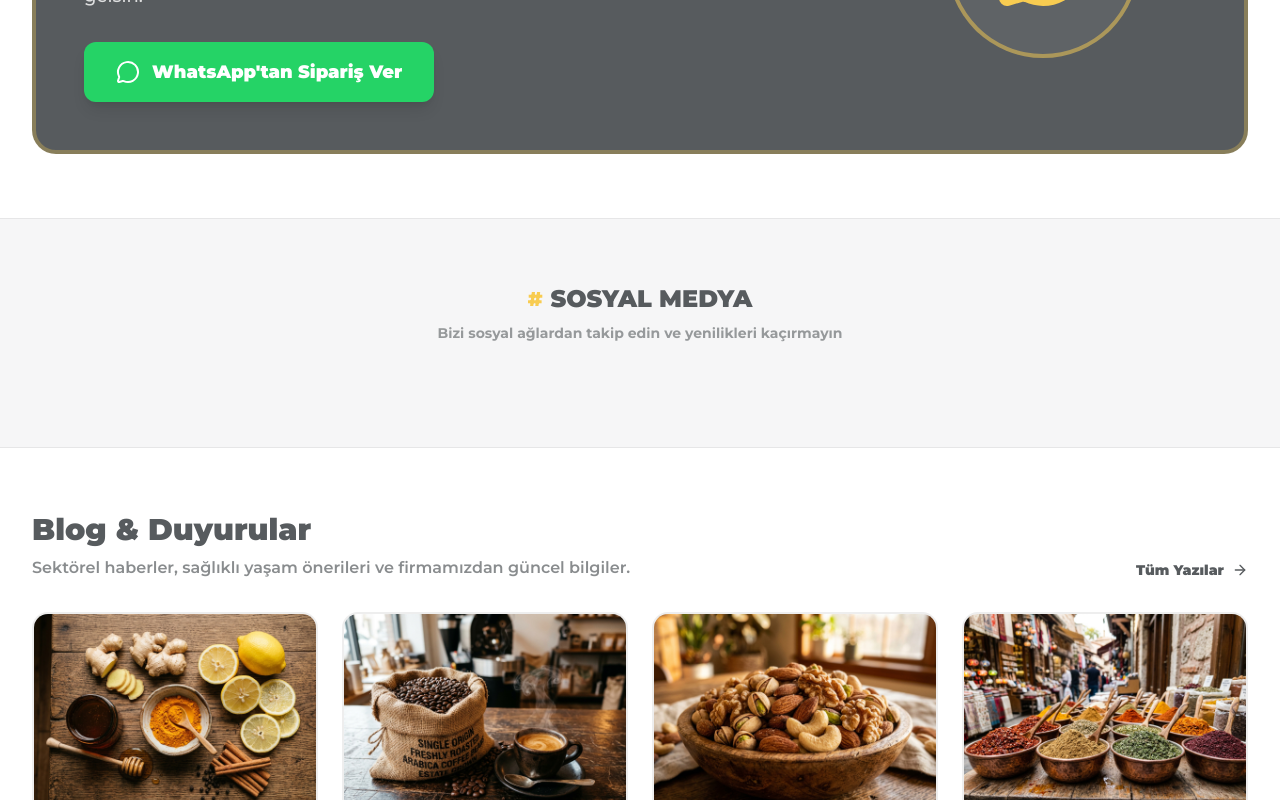
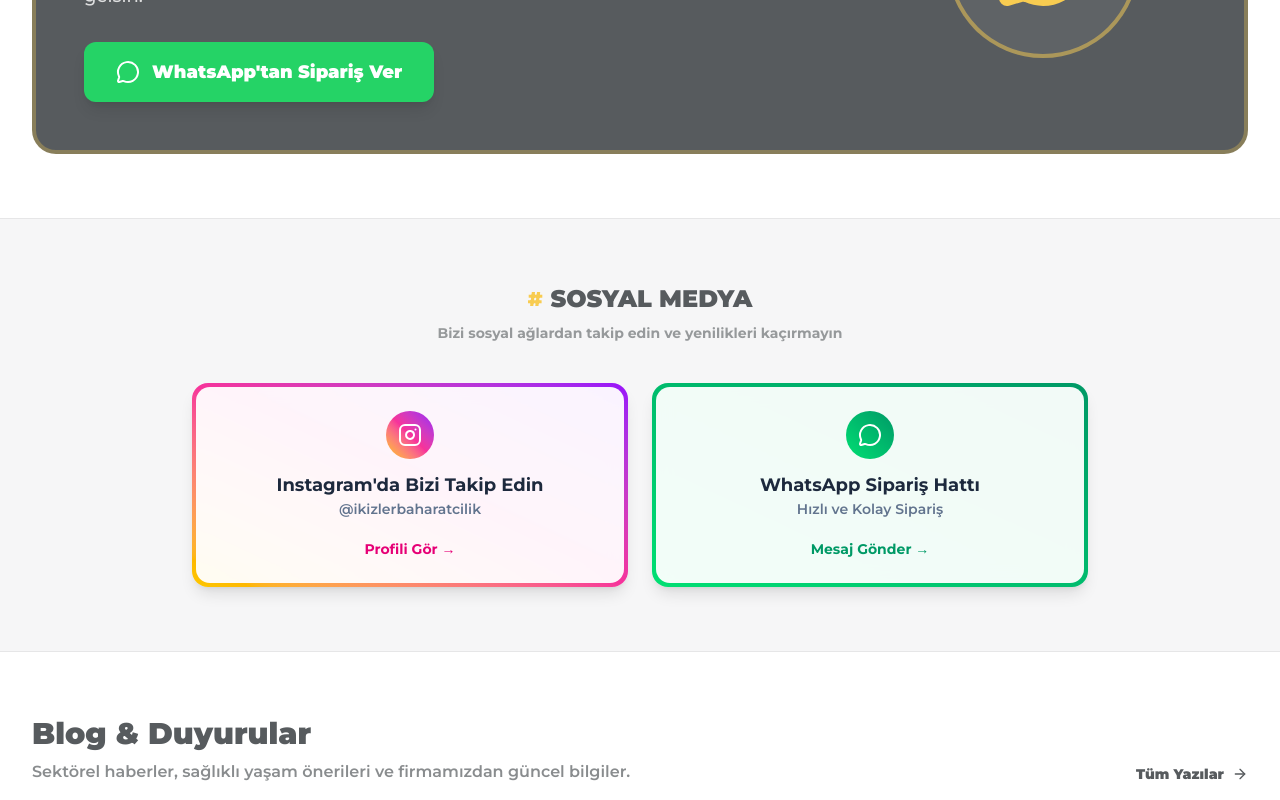
Before and after one commit to aenesdemirciii-glitch/twin-platform, a Next.js app: page / in a window 1280 px wide. Shown: the part 2000-2800 px from the top of the page. Built offline with nearby package versions, Linux system fonts and the light colour scheme; no server answers; the database is empty.

Commit message:
feat: replace commoninja widget with native free social media links

```diff
--- a/src/app/(storefront)/page.tsx
+++ b/src/app/(storefront)/page.tsx
@@ -301,9 +301,34 @@ export default async function HomePage() {
           <p className="text-sm font-bold text-brand-slate/60 mt-2">Bizi sosyal ağlardan takip edin ve yenilikleri kaçırmayın</p>
         </div>
 
-        <div className="w-full">
-          <Script src="https://cdn.commoninja.com/sdk/latest/commonninja.js" strategy="lazyOnload" />
-          <div className="commonninja_component pid-88a44d98-0d98-4cca-869d-e70bb3041549"></div>
+        <div className="w-full flex flex-col md:flex-row gap-6 justify-center max-w-4xl mx-auto">
+          {/* Instagram */}
+          <a href="https://instagram.com/ikizlerbaharatcilik" target="_blank" rel="noopener noreferrer" className="flex-1 bg-gradient-to-tr from-yellow-400 via-pink-500 to-purple-600 p-1 rounded-2xl group hover:-translate-y-1 transition-transform duration-300 shadow-lg">
+            <div className="bg-white/95 backdrop-blur-sm h-full w-full rounded-[14px] p-6 flex flex-col items-center justify-center text-center gap-3">
+              <div className="w-12 h-12 bg-gradient-to-tr from-yellow-400 via-pink-500 to-purple-600 rounded-full flex items-center justify-center text-white">
+                <svg xmlns="http://www.w3.org/2000/svg" width="24" height="24" viewBox="0 0 24 24" fill="none" stroke="currentColor" strokeWidth="2" strokeLinecap="round" strokeLinejoin="round"><rect width="20" height="20" x="2" y="2" rx="5" ry="5"/><path d="M16 11.37A4 4 0 1 1 12.63 8 4 4 0 0 1 16 11.37z"/><line x1="17.5" x2="17.51" y1="6.5" y2="6.5"/></svg>
+              </div>
+              <div>
+                <h3 className="font-bold text-slate-800 text-lg">Instagram'da Bizi Takip Edin</h3>
+                <p className="text-sm font-semibold text-slate-500">@ikizlerbaharatcilik</p>
+              </div>
+              <span className="mt-2 text-sm font-bold text-pink-600 group-hover:text-pink-700 transition-colors">Profili Gör &rarr;</span>
+            </div>
+          </a>
+
+          {/* WhatsApp */}
+          <a href="https://wa.me/905347201903" target="_blank" rel="noopener noreferrer" className="flex-1 bg-gradient-to-tr from-green-400 to-emerald-600 p-1 rounded-2xl group hover:-translate-y-1 transition-transform duration-300 shadow-lg">
+            <div className="bg-white/95 backdrop-blur-sm h-full w-full rounded-[14px] p-6 flex flex-col items-center justify-center text-center gap-3">
+              <div className="w-12 h-12 bg-gradient-to-tr from-green-400 to-emerald-600 rounded-full flex items-center justify-center text-white">
+                <MessageCircle className="w-6 h-6" />
+              </div>
+              <div>
+                <h3 className="font-bold text-slate-800 text-lg">WhatsApp Sipariş Hattı</h3>
+                <p className="text-sm font-semibold text-slate-500">Hızlı ve Kolay Sipariş</p>
+              </div>
+              <span className="mt-2 text-sm font-bold text-emerald-600 group-hover:text-emerald-700 transition-colors">Mesaj Gönder &rarr;</span>
+            </div>
+          </a>
         </div>
       </section>
 
```
